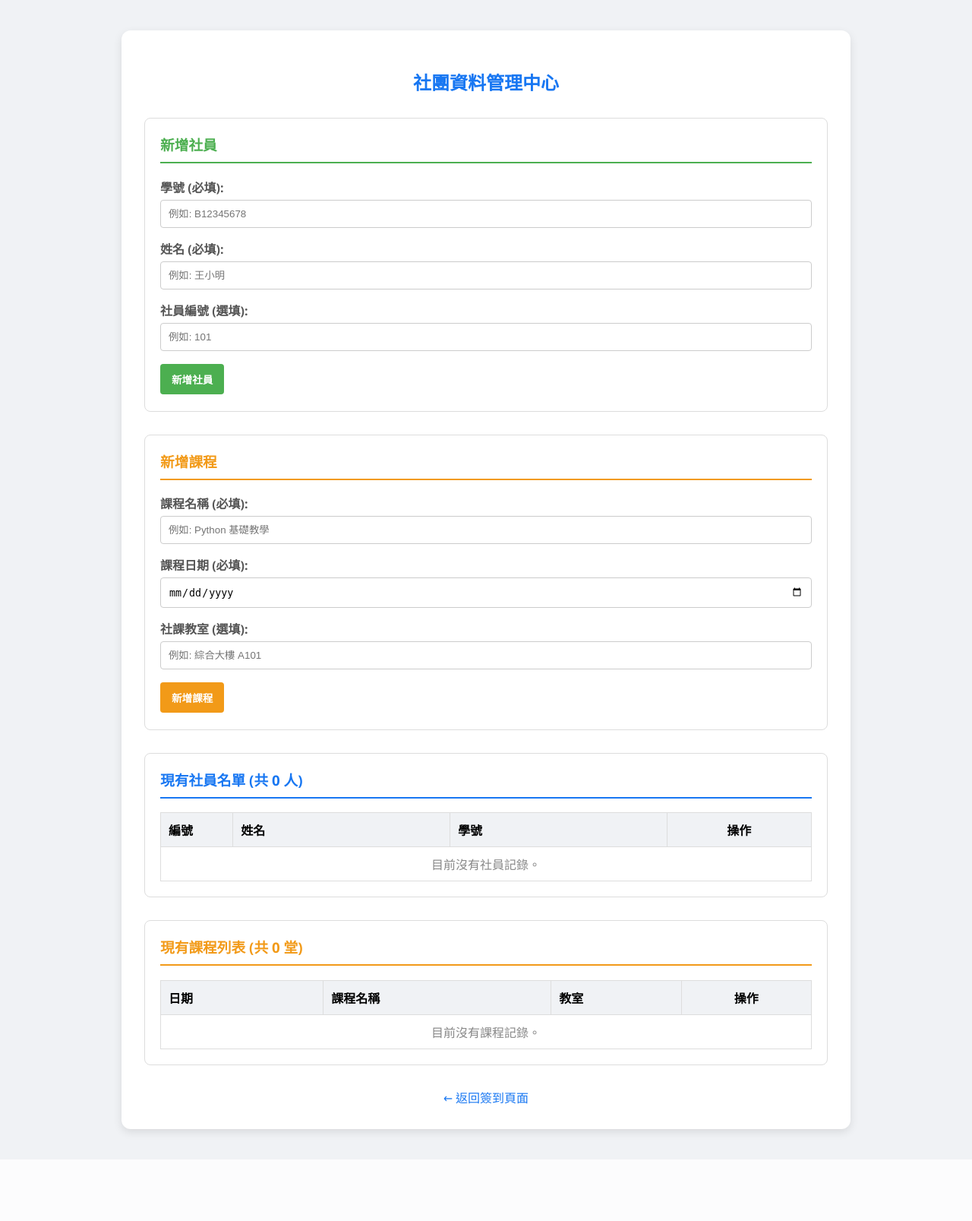
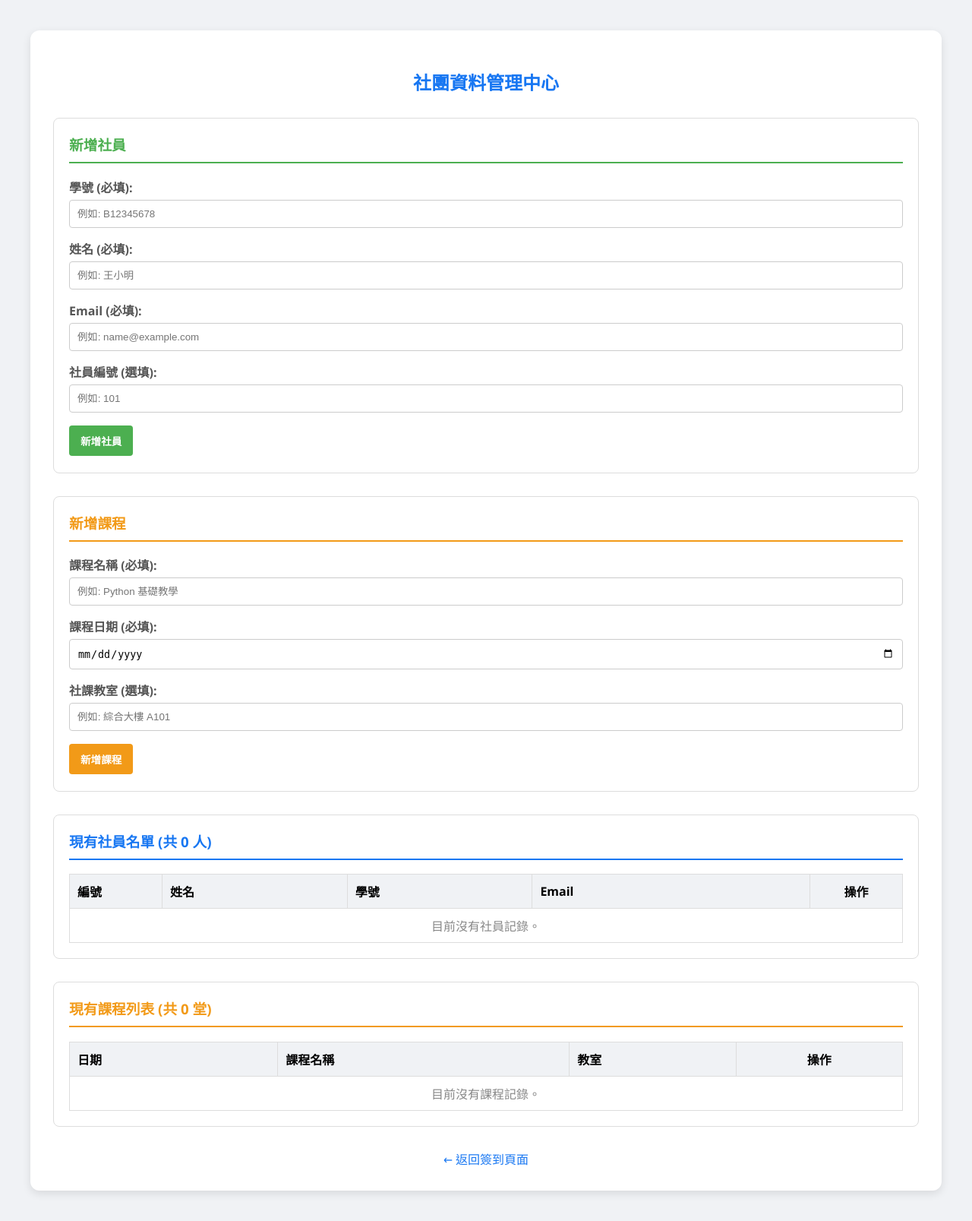
Before and after one commit to KyleLin0501/GDGCheckinSystem, a Django app: page /management/ in a window 1280 px wide. Shown: the whole page at 76% size. Before the commit the page ends 1500 px from the top, so only its background shows below. Run offline with Django 4.2, Linux system fonts and the light colour scheme.

Commit message:
新增 Email

```diff
--- a/checkin/templates/management.html
+++ b/checkin/templates/management.html
@@ -5,12 +5,12 @@
     <title>社團管理系統</title>
     <style>
         body { font-family: 'Segoe UI', Tahoma, Geneva, Verdana, sans-serif; margin: 0; padding: 40px; background-color: #f0f2f5; }
-        .container { max-width: 900px; margin: auto; padding: 30px; background-color: #ffffff; border-radius: 12px; box-shadow: 0 4px 12px rgba(0, 0, 0, 0.1); }
+        .container { max-width: 1200px; margin: auto; padding: 30px; background-color: #ffffff; border-radius: 12px; box-shadow: 0 4px 12px rgba(0, 0, 0, 0.1); } /* 調整最大寬度 */
         h2 { text-align: center; color: #1877f2; margin-bottom: 30px; }
         .form-section { border: 1px solid #ddd; padding: 20px; margin-bottom: 30px; border-radius: 8px; }
         .form-section h3 { color: #4CAF50; border-bottom: 2px solid #4CAF50; padding-bottom: 10px; margin-top: 0; }
         label { display: block; margin-bottom: 5px; font-weight: bold; color: #555; }
-        input[type="text"], input[type="number"], input[type="date"] {
+        input[type="text"], input[type="number"], input[type="date"], input[type="email"] { /* 增加 input[type="email"] */
             width: 100%;
             padding: 10px;
             margin-bottom: 15px;
@@ -65,7 +65,7 @@
             {% csrf_token %}
             <div><label for="new_student_id">學號 (必填):</label><input type="text" id="new_student_id" name="student_id" required placeholder="例如: B12345678"></div>
             <div><label for="new_student_name">姓名 (必填):</label><input type="text" id="new_student_name" name="name" required placeholder="例如: 王小明"></div>
-            <div><label for="new_member_id">社員編號 (選填):</label><input type="number" id="new_member_id" name="member_id" placeholder="例如: 101"></div>
+            <div><label for="new_student_email">Email (必填):</label><input type="email" id="new_student_email" name="email" required placeholder="例如: name@example.com"></div> <div><label for="new_member_id">社員編號 (選填):</label><input type="number" id="new_member_id" name="member_id" placeholder="例如: 101"></div>
             <button type="submit" class="submit-student">新增社員</button>
         </form>
     </div>
@@ -87,9 +87,9 @@
             <thead>
             <tr style="background-color: #f0f2f5;">
                 <th style="width: 10%; padding: 10px; border: 1px solid #ddd; text-align: left;">編號</th>
-                    <th style="width: 30%; padding: 10px; border: 1px solid #ddd; text-align: left;">姓名</th>
-                    <th style="width: 30%; padding: 10px; border: 1px solid #ddd; text-align: left;">學號</th>
-                    <th style="width: 20%; padding: 10px; border: 1px solid #ddd; text-align: center;">操作</th>
+                <th style="width: 20%; padding: 10px; border: 1px solid #ddd; text-align: left;">姓名</th>
+                <th style="width: 20%; padding: 10px; border: 1px solid #ddd; text-align: left;">學號</th>
+                <th style="width: 30%; padding: 10px; border: 1px solid #ddd; text-align: left;">Email</th> <th style="width: 10%; padding: 10px; border: 1px solid #ddd; text-align: center;">操作</th>
             </tr>
             </thead>
             <tbody>
@@ -98,13 +98,14 @@
                     <td data-field="member_id" style="padding: 10px; border: 1px solid #ddd;">{{ student.member_id }}</td>
                     <td data-field="name" style="padding: 10px; border: 1px solid #ddd;">{{ student.name }}</td>
                     <td data-field="student_id" style="padding: 10px; border: 1px solid #ddd; font-weight: bold;">{{ student.student_id }}</td>
-                    <td style="padding: 5px; border: 1px solid #ddd; text-align: center;">
-                        <button class="action-btn btn-edit" onclick="openEditModal('student', '{{ student.id|escapejs }}', '{{ student.name|escapejs }}', '{{ student.student_id|escapejs }}', '{{ student.member_id|escapejs }}')">編輯</button>
+                    <td data-field="email" style="padding: 10px; border: 1px solid #ddd;">{{ student.email }}</td>
+                    <td class="no-wrap-cell" style="padding: 5px; border: 1px solid #ddd; text-align: center;">
+                        <button class="action-btn btn-edit" onclick="openEditModal('student', '{{ student.id|escapejs }}', '{{ student.name|escapejs }}', '{{ student.student_id|escapejs }}', '{{ student.member_id|escapejs }}', '{{ student.email|escapejs }}')">編輯</button>
                         <button class="action-btn btn-delete" onclick="confirmDelete('student', '{{ student.id|escapejs }}', '{{ student.name|escapejs }} ({{ student.student_id|escapejs }})')">刪除</button>
                     </td>
                 </tr>
             {% empty %}
-                <tr><td colspan="4" style="padding: 10px; text-align: center; color: #888;">目前沒有社員記錄。</td></tr>
+                <tr><td colspan="5" style="padding: 10px; text-align: center; color: #888;">目前沒有社員記錄。</td></tr>
             {% endfor %}
             </tbody>
         </table>
@@ -198,6 +199,8 @@
 
     /**
      * 開啟編輯彈出視窗 (確保參數安全)
+     * Student fields: name, student_id, member_id, email (新增)
+     * Course fields: name, date_str, classroom
      */
     function openEditModal(type, id, ...fields) {
         const modal = document.getElementById('editModal');
@@ -219,15 +222,16 @@
         document.getElementById('editForm').action = '{% url "update_data" %}';
 
         if (type === 'student') {
-            // safeFields: [name, student_id, member_id]
-            const [name, student_id, member_id] = safeFields;
+            // safeFields: [name, student_id, member_id, email]
+            // 【修改】: 依序從 safeFields 取得 Email 欄位
+            const [name, student_id, member_id, email] = safeFields;
             modalTitle.textContent = `編輯社員：${name}`;
 
             modalFields.innerHTML = `
                 <div><label>姓名</label><input type="text" name="name" value="${name}" required></div>
                 <div><label>學號</label><input type="text" name="student_id" value="${student_id}" required></div>
                 <div><label>社員編號</label><input type="number" name="member_id" value="${member_id}"></div>
-            `;
+                <div><label>Email</label><input type="email" name="email" value="${email}" required></div> `;
 
         } else if (type === 'course') {
             // safeFields: [name, date_str, classroom]
@@ -327,3 +331,5 @@
     // 將事件監聽器附加到表單上
     document.getElementById('editForm').addEventListener('submit', performAjaxUpdate);
 </script>
+</body>
+</html>
--- a/checkin/views.py
+++ b/checkin/views.py
@@ -89,6 +89,7 @@
         student_data = student_doc.to_dict()
         student_name = student_data.get('name')
         member_id = student_data.get('member_id')
+        student_email = student_data.get('email', '') # 【新增】: 取得 Email
 
         # ✅ 查詢是否重複簽到
         checkin_ref = db.collection('checkin_records') \
@@ -110,6 +111,7 @@
             'student_id': student_id_input,
             'student_name': student_name,
             'member_id': member_id,
+            'student_email': student_email, # 【新增】: 將 Email 寫入簽到記錄
             'checkin_time': local_time,
         })
 
@@ -171,7 +173,8 @@
     writer.writerow([])
 
     # 寫入 CSV 資料標題 (Header)
-    header = ['社員編號', '社員姓名', '社員學號', '是否有簽到記錄', '實際簽到時間']
+    # 【修改】: 新增 Email 欄位
+    header = ['社員編號', '社員姓名', '社員學號', 'Email', '是否有簽到記錄', '實際簽到時間']
     writer.writerow(header)
 
     # 2. 取得該課程的所有簽到記錄，並建立一個快速查詢字典
@@ -193,6 +196,7 @@
         student = student_doc.to_dict()
         student_id = student.get('student_id')
         member_id = student.get('member_id') if student.get('member_id') is not None else ''
+        student_email = student.get('email', '') # 【新增】: 取得 Email
 
         record = checked_in_students.get(student_id)
 
@@ -210,6 +214,7 @@
             member_id,
             student.get('name'),
             student_id,
+            student_email, # 【新增】: 加入 Email 欄位
             has_checked_in,  # 1 或 0
             checkin_time_str,  # 實際簽到時間 (如果沒有則為空字串)
         ]
@@ -255,6 +260,7 @@
                 'member_id': member_id,
                 'name': record.get('student_name'),
                 'student_id': record.get('student_id'),
+                # 'email': record.get('student_email'), # 簽到列表通常不顯示 email，故保持現狀
                 'checkin_time': local_time.strftime('%Y/%m/%d %H:%M:%S'),
             })
 
@@ -289,6 +295,7 @@
                 'student_id': data.get('student_id', 'N/A'),
                 'name': data.get('name', 'N/A'),
                 'member_id': data.get('member_id', '-'),
+                'email': data.get('email', 'N/A'), # 【新增】: 載入 Email 欄位
             })
 
         # 2. 獲取所有課程，依日期降序排序
@@ -330,11 +337,12 @@
     try:
         student_id = request.POST.get('student_id', '').strip()
         name = request.POST.get('name', '').strip()
+        email = request.POST.get('email', '').strip() # 【新增】: 取得 Email
         member_id_str = request.POST.get('member_id', '').strip()
         member_id = int(member_id_str) if member_id_str.isdigit() else None
 
-        if not student_id or not name:
-            return HttpResponse("學號和姓名為必填項。", status=400)
+        if not student_id or not name or not email: # 【修改】: Email 為必填
+            return HttpResponse("學號、姓名和 Email 為必填項。", status=400)
 
         # 1. 檢查學號是否已存在
         student_query = db.collection('students').where(
@@ -355,6 +363,7 @@
         student_data = {
             'student_id': student_id,
             'name': name,
+            'email': email, # 【新增】: 寫入 Email
             'member_id': member_id,
         }
         db.collection('students').add(student_data)
@@ -427,6 +436,7 @@
             update_data = {
                 'name': request.POST.get('name').strip(),
                 'student_id': request.POST.get('student_id').strip(),
+                'email': request.POST.get('email').strip(), # 【新增】: 取得 Email
             }
             member_id_str = request.POST.get('member_id', '').strip()
             update_data['member_id'] = int(member_id_str) if member_id_str.isdigit() else None
```
Lines whose indentation alone changed are shown as unchanged.
